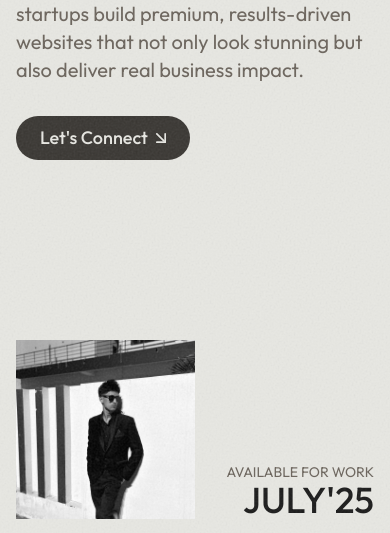
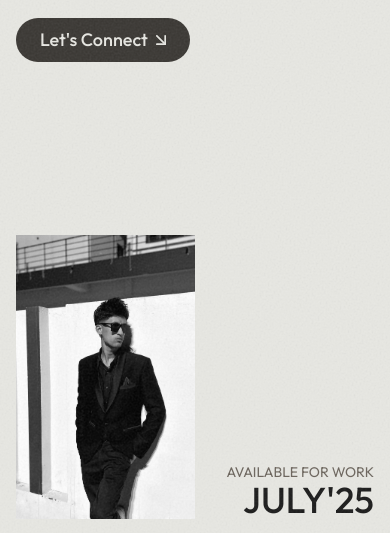
Before and after one commit to devinwildz/Portfolio, a website: page index.html in a window 390 px wide. Shown: the part 309-842 px from the top of the page. Drawn offline with nearby package versions, Linux system fonts and the light colour scheme; files that its build step writes are made by us from their sources; a script that the page names is missing.

Commit message:
fixed image section

```diff
--- a/index.html
+++ b/index.html
@@ -145,7 +145,7 @@
                                 class="second-heading text-[14vw] md:text-[15vw] text-[#1A1A1A] xl:text-[12.5rem] font-medium ">WILDZ</span>
                         </div>
                     </div>
-                    <div class="bottom-section items-end w-full flex justify-between flex-wrap h-auto min-h-[85vh] lg:min-h-auto lg:h-full">
+                    <div class="bottom-section items-end w-full flex justify-between flex-wrap h-full lg:min-h-auto lg:h-full">
                         <div class="top-heading block md:hidden w-full">
                             <h1 class="first-heading text-[#1A1A1A] text-[14vw] font-medium w-full"> DEVIN WILDZ</h1>
                         </div>
@@ -205,7 +205,7 @@
                             </div>
                         </div>
                         <div
-                            class="pfpImage w-1/2 md:w-[50%] lg:w-[31%] xl:w-[20%] md:h-auto lg:h-[70%] xl:h-full">
+                            class="pfpImage w-1/2 md:w-[50%] lg:w-[31%] xl:w-[20%] h-[35%] md:h-auto lg:h-[70%] xl:h-full">
                             <img class="w-full h-full object-cover cursor-pointer" src="./assets/homeImg.webp"
                                 alt="image">
                         </div>
```
